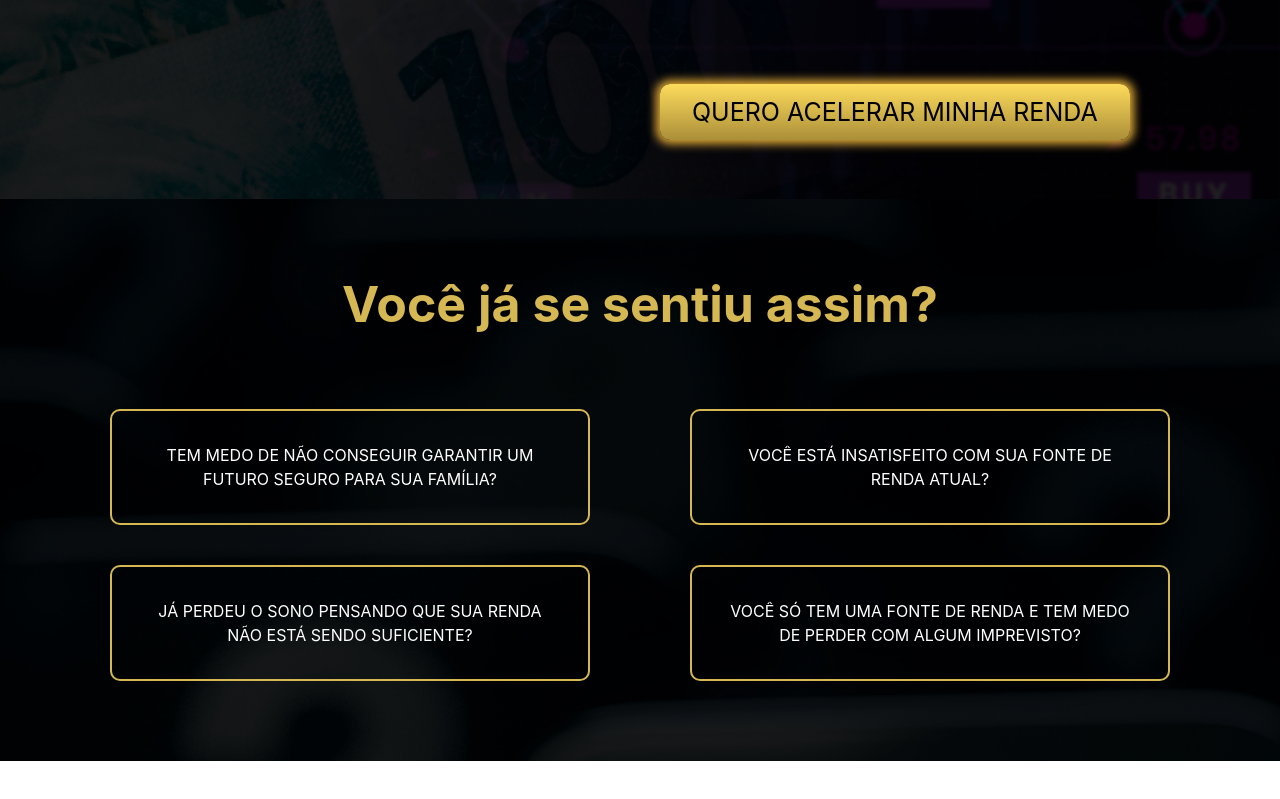
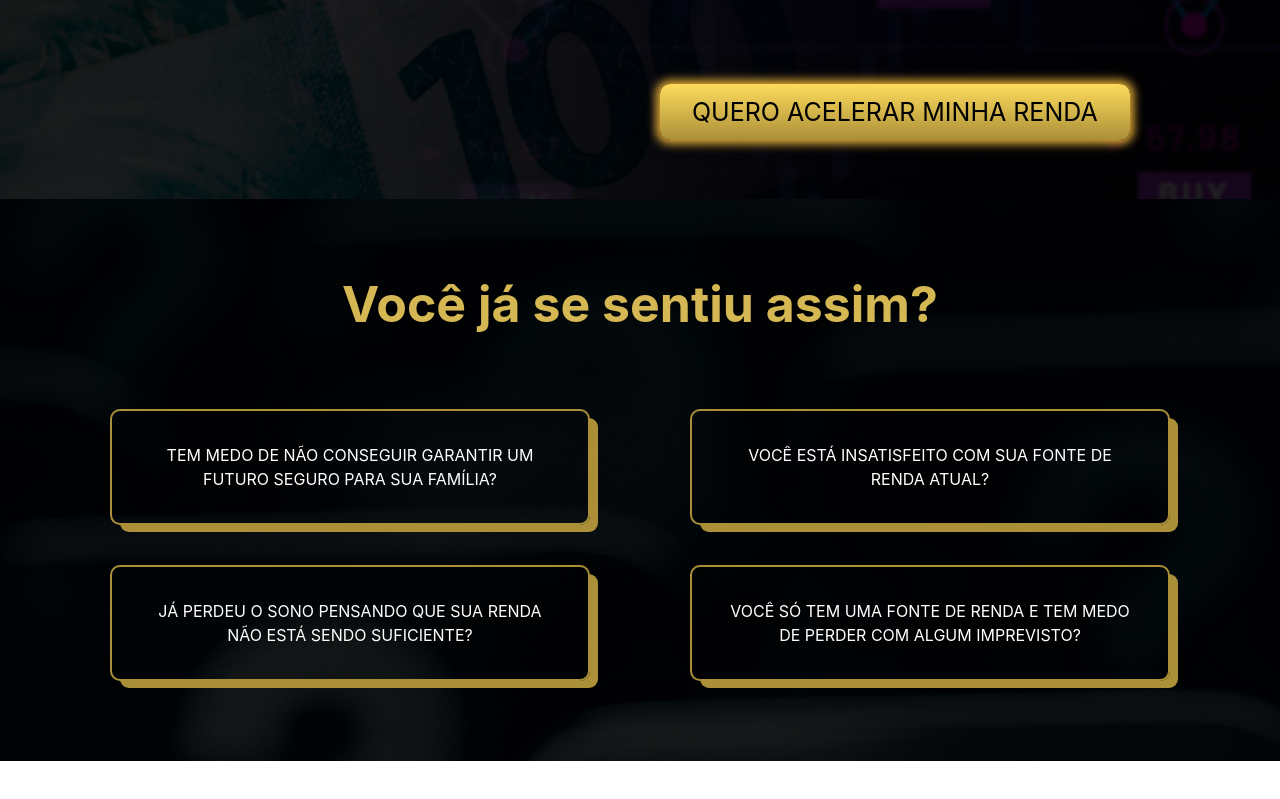
Before and after one commit to limk10/lp-br5-turbo, a React (Create React App) app: page / in a window 1280 px wide. Shown: the part 1501-2300 px from the top of the page. Built offline with nearby package versions, Linux system fonts and the light colour scheme.

Commit message:
✨ LP-BR5

```diff
--- a/src/components/Card/index.tsx
+++ b/src/components/Card/index.tsx
@@ -10,11 +10,12 @@ const InfoCard = ({ text }: Props) => {
     <Box
       bg="transparent"
       borderWidth={2}
-      borderColor="primary.600"
+      borderColor="primary.500"
       borderRadius={10}
       px={8}
       py={8}
       maxW="480px"
+      boxShadow={"9px 8px 0px -1px #AB8F39"}
     >
       <Text textAlign="center">{text}</Text>
     </Box>
```
